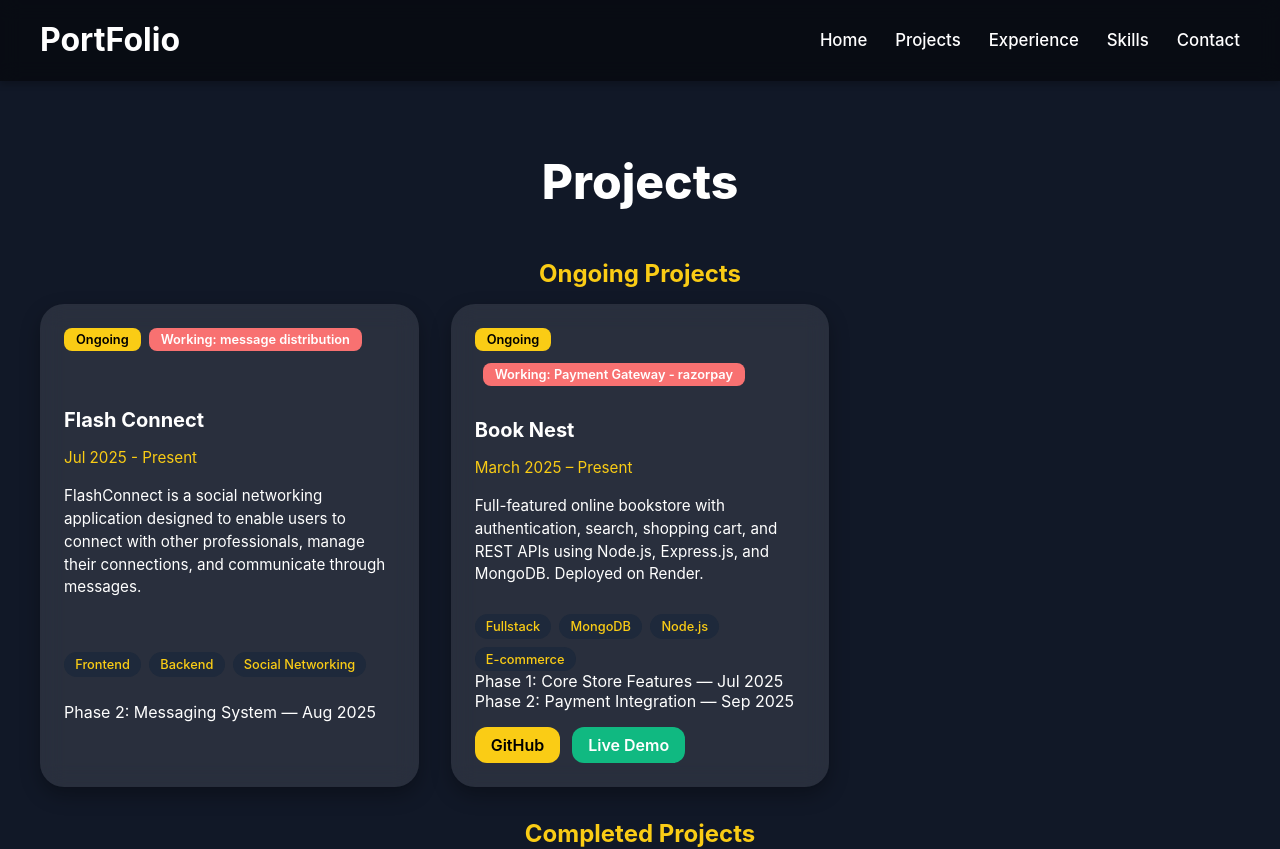
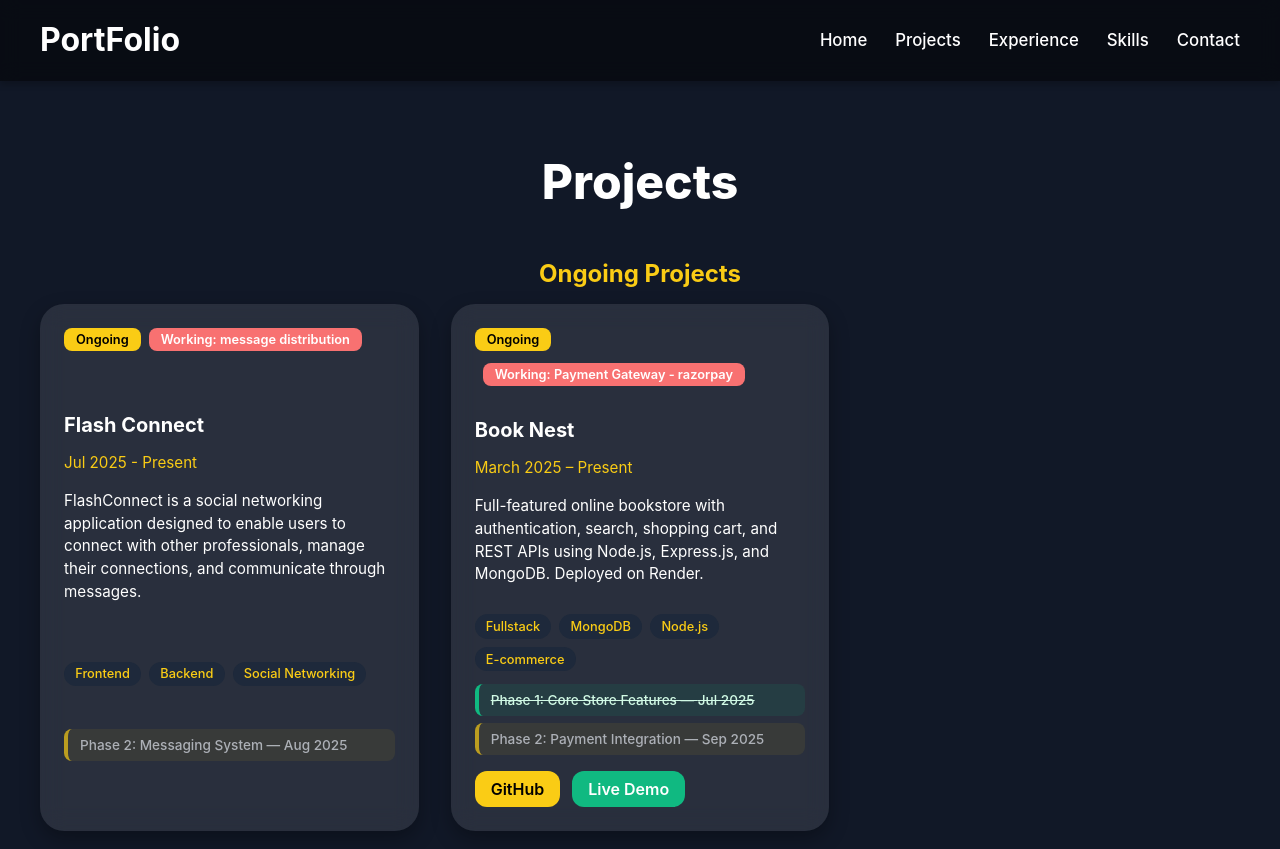
Before and after one commit to Maverick400x/portfolio, a React (Create React App) app: page /projects in a window 1280 px wide. Shown: the top 849 px of the page. Built offline with nearby package versions, Linux system fonts and the light colour scheme.

Commit message:
Update projects.css

```diff
--- a/src/styles/projects.css
+++ b/src/styles/projects.css
@@ -189,3 +189,37 @@
     font-size: 0.8rem;
     font-weight: 500;
 }
+
+/* Phase / Estimated Completion */
+.project-phase {
+    display: flex;
+    flex-direction: column;
+    gap: 0.4rem;
+    margin-top: 0.8rem;
+}
+
+.phase-step {
+    background-color: rgba(250, 204, 21, 0.1); /* faint yellow */
+    border-left: 4px solid #facc15; /* yellow accent */
+    padding: 0.5rem 0.75rem;
+    border-radius: 0.5rem;
+    font-size: 0.85rem;
+    color: #e5e7eb; /* text-gray-200 */
+    font-weight: 500;
+    transition: transform 0.2s ease;
+}
+
+.phase-step:hover {
+    transform: translateX(5px);
+}
+
+.phase-completed {
+    border-left: 4px solid #10b981; /* green for completed */
+    background-color: rgba(16, 185, 129, 0.1);
+    color: #d1fae5; /* green-100 */
+    text-decoration: line-through;
+}
+
+.phase-pending {
+    opacity: 0.7;
+}
```
